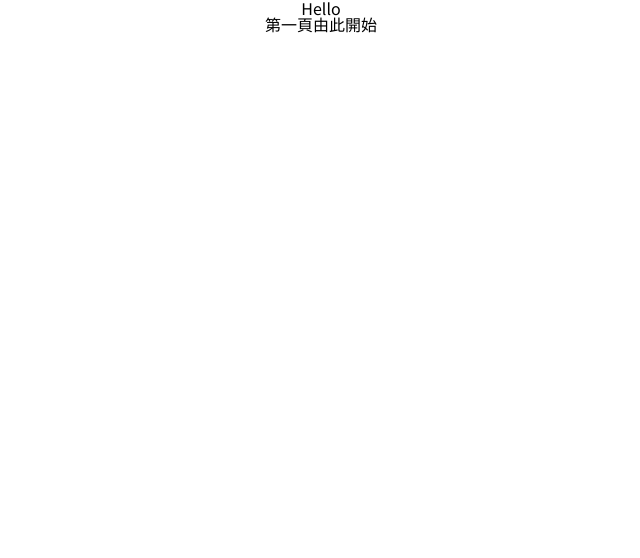
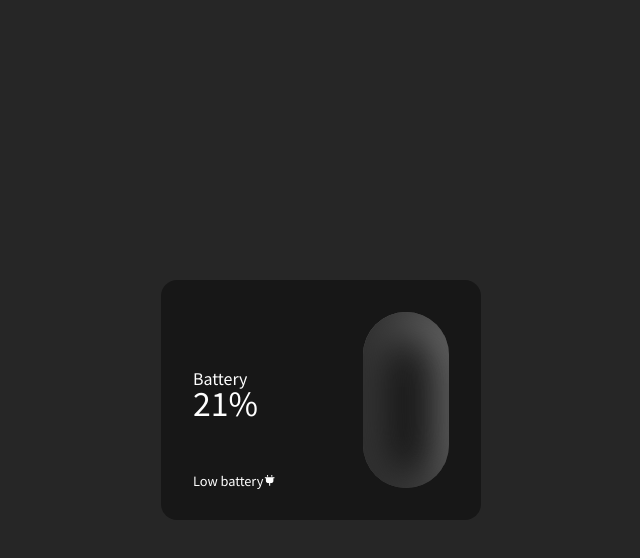
Before and after one commit to connectshark/battery-level-panel, a Vue app: page / in a window 1280 px wide. Shown: the top 558 px of the page, without its empty margins (319-959 px from the left). Built offline with nearby package versions, Linux system fonts and the light colour scheme.

Commit message:
新增套件 切版
新增vueuse套件
切面板

```diff
--- a/package.json
+++ b/package.json
@@ -7,6 +7,7 @@
     "serve": "vite preview"
   },
   "dependencies": {
+    "@vueuse/core": "^9.1.0",
     "pinia": "^2.0.18",
     "sass": "^1.54.4",
     "vue": "^3.2.33",
--- a/src/App.vue
+++ b/src/App.vue
@@ -1,5 +1,4 @@
 <template>
-  <h1 class="title">{{title}}</h1>
   <router-view></router-view>
 </template>
 
@@ -17,6 +16,10 @@ export default {
 <style lang="scss">
 #app {
   font-family: 'Roboto Mono', 'Noto Sans TC', sans-serif;
-  text-align: center;
+  background-color: hsl(0, 0%, 15%);
+  min-height: 100vh;
+  display: grid;
+  place-items: center;
+  color: #fff;
 }
 </style>
--- a/src/views/home.vue
+++ b/src/views/home.vue
@@ -1,16 +1,64 @@
 <template>
-  <h2 class="title">第一頁由此開始</h2>
+<div class="panel">
+  <div class="title">
+    <h1>Battery</h1>
+    <p>21%</p>
+  </div>
+  <div class="state">
+    <p v-if="state === 'low'">Low battery<i class='bx bxs-plug'></i></p>
+    <p v-else>Charging...<i class='bx bxs-plug'></i></p>
+  </div>
+  <div class="battery-container">
+    <div class="battery"></div>
+  </div>
+</div>
 </template>
 
-<script>
-export default {
-  setup () {
-    return {
+<script setup>
+import { ref } from 'vue';
 
+const state = ref('low')
+</script>
+
+<style lang="scss" scoped>
+.panel {
+  background-color: hsl(0, 0%, 9%);
+  width: min(320px, 90%);
+  height: min(240px, 90%);
+  border-radius: 1rem;
+  padding: 2rem;
+  box-sizing: border-box;
+  display: grid;
+  grid-template-columns: auto, 100px;
+  grid-auto-rows: auto;
+  .title {
+    display: flex;
+    flex-flow: column nowrap;
+    justify-content: flex-end;
+    h1 {
+      font-size: 1rem;
+    }
+    p {
+      font-size: 2rem;
+    }
+  }
+  .state {
+    display: flex;
+    align-items: flex-end;
+    p {
+      font-size: .8rem;
+    }
+  }
+  .battery-container {
+    grid-column: 2 / 3;
+    grid-row: 1 / 3;
+    .battery {
+      border-radius: 3rem;
+      box-shadow: inset 20px 0 48px hsl(0, 0%, 16%),
+        inset -4px 12px 48px hsl(0, 0%, 56%);
+      width: 100%;
+      height: 100%;
     }
   }
 }
-</script>
-
-<style lang="scss" scoped>
 </style>
```
Also changed, not shown: 1 other file (tests, documents, lock files or other folders).
